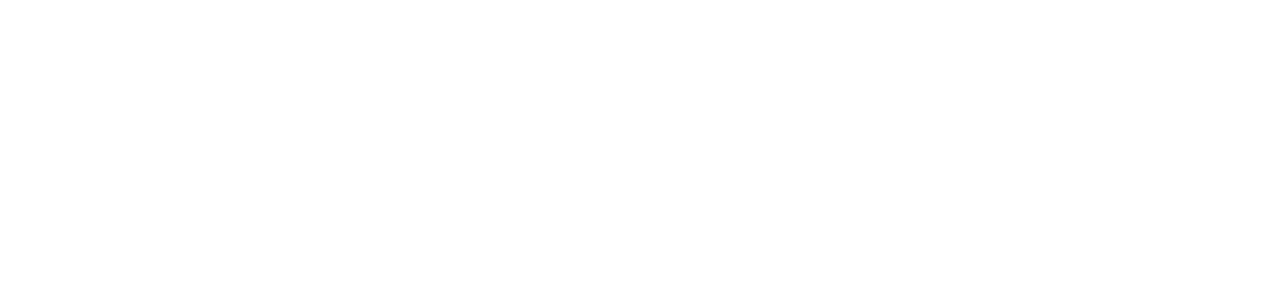
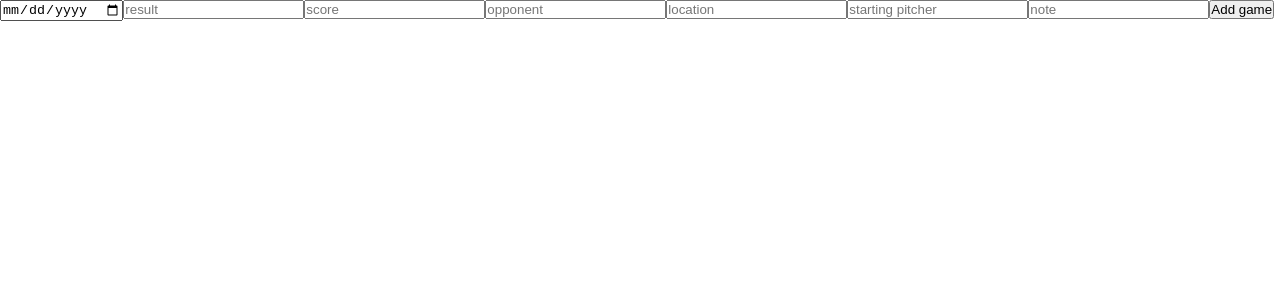
Before and after one commit to jcoteeeeee/Baseball-Maniac, a React (Vite) app in the folder front-end/: page /editgamepage in a window 1280 px wide. Before the commit this address had no page. Shown: the top 300 px of the page. Built offline with nearby package versions, Linux system fonts and the light colour scheme.

Commit message:
created editgamepage with form to edit an already added game. Created routing so that you can click button on userprofilepage that takes you to editgamepage

```diff
--- a/front-end/src/App.jsx
+++ b/front-end/src/App.jsx
@@ -5,6 +5,7 @@ import SignupPage from './components/SignupPage'
 import LoginPage from './components/LoginPage'
 import UserProfilePage from './components/UserProfilePage'
 import AddGamePage from './components/AddGamePage'
+import EditGamePage from './components/EditGamePage'
 
 function App() {
   const navigate = useNavigate()
@@ -28,6 +29,10 @@ function App() {
     navigate('addgamepage')
   }
 
+  const goToEditGamePage = () => {
+    navigate('/editgamepage')
+  }
+
   console.log(typeof(goToProfilePage))
 
   return (
@@ -36,8 +41,9 @@ function App() {
         <Route exact path='/' element={<Homepage goToSignup={goToSignup} goToLogin={goToLogin} />} />
         <Route exact path='/signup' element={<SignupPage goToProfilePage={goToProfilePage} />} />
         <Route exact path='/login' element={<LoginPage goToProfilePage={goToProfilePage} />} />
-        <Route exact path='/userprofilepage' element={<UserProfilePage goToAddGamePage={goToAddGamePage} /> } />
+        <Route exact path='/userprofilepage' element={<UserProfilePage goToAddGamePage={goToAddGamePage} goToEditGamePage={goToEditGamePage} /> } />
         <Route exact path='addgamepage' element={<AddGamePage/> } />
+        <Route exact path='editgamepage' element={<EditGamePage/> }/>
       </Routes>
     </>
   )
--- /dev/null
+++ b/front-end/src/components/EditGamePage.jsx
@@ -0,0 +1,58 @@
+import React, {useState} from 'react'
+
+const EditGamePage = () => {
+    const [date, setDate] = useState('')
+    const [result, setResult] = useState('')
+    const [score, setScore] = useState('')
+    const [opponent, setOpponent] = useState('')
+    const [location, setLocation] = useState('')
+    const [startingPitcher, setStartingPitcher] = useState('')
+    const [note, setNote] = useState('')
+
+    const handleDateChange = e => {
+        setDate(e.target.value)
+        console.log(date)
+    }
+
+    const handleResultChange = e => {
+        setResult(e.target.value)
+        console.log(result)
+    }
+
+    const handleScoreChange = e => {
+        setScore(e.target.value)
+    }
+
+    const handleOpponentChange = e => {
+        setOpponent(e.target.value)
+    }
+
+    const handleLocationChange = e => {
+        setLocation(e.target.value)
+    }
+
+    const handleSPChange = e => {
+        setStartingPitcher(e.target.value)
+    }
+
+    const handleNoteChange = e => {
+        setNote(e.target.value)
+    }
+
+    return(
+        <>
+            <form>
+                <input placeholder='date' type='date' value={date} onChange={handleDateChange} />
+                <input placeholder='result' type='string' value={result} onChange={handleResultChange} />
+                <input placeholder='score' type='string' value={score} onChange={handleScoreChange} />
+                <input placeholder='opponent' type='string' value={opponent} onChange={handleOpponentChange} />
+                <input placeholder='location' type='string' value={location} onChange={handleLocationChange} />
+                <input placeholder='starting pitcher' type='string' value={startingPitcher} onChange={handleSPChange} />
+                <input placeholder='note' type='string' value={note} onChange={handleNoteChange} />
+                <button>Add game</button>
+            </form>
+        </>
+    )
+}
+
+export default EditGamePage
--- a/front-end/src/components/UserProfilePage.jsx
+++ b/front-end/src/components/UserProfilePage.jsx
@@ -1,6 +1,6 @@
 import React from 'react'
 
-const UserProfilePage = ({goToAddGamePage}) => {
+const UserProfilePage = ({goToAddGamePage, goToEditGamePage}) => {
     return(
         <>
             <section>
@@ -28,6 +28,7 @@ const UserProfilePage = ({goToAddGamePage}) => {
                         <th>Location</th>
                         <th>Starting Pitcher</th>
                         <th>Note</th>
+                        <th>Edit/Delete game</th>
                     </tr>
                     <tr>
                         <td>7/20/2030</td>
@@ -37,6 +38,10 @@ const UserProfilePage = ({goToAddGamePage}) => {
                         <td>Citi Field</td>
                         <td>Fake Pitcher</td>
                         <td>Great</td>
+                        <td>
+                            <button onClick={goToEditGamePage}>Edit Game</button>
+                            <button>Delete Game</button>
+                        </td>
                     </tr>
                 </table>
             </section>
```
Also changed, not shown: front-end/src/components/AddGamePage.jsx (line endings or trailing spaces).
